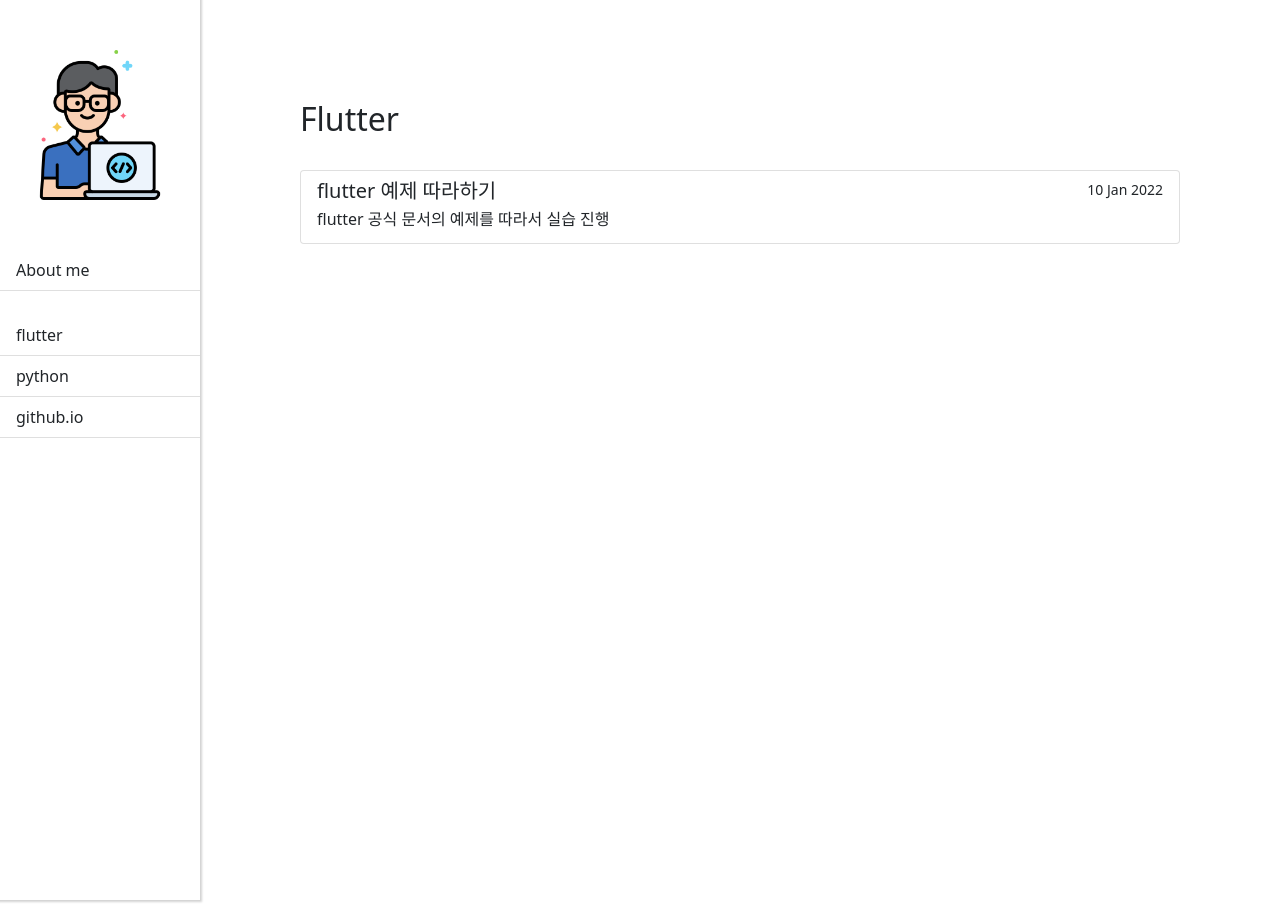
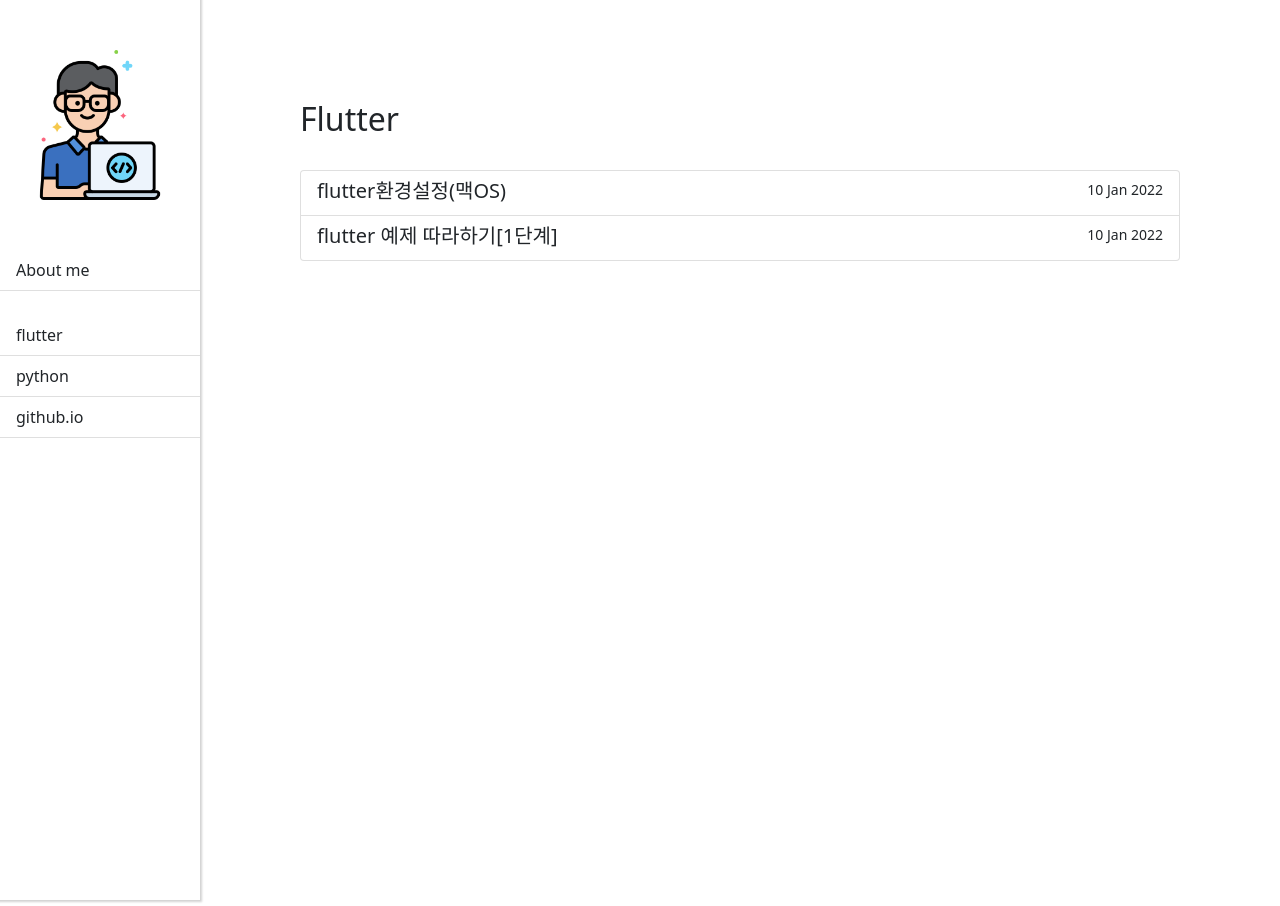
Before and after one commit to daegkim/daegkim.github.io, a Jekyll site: the page built from flutter.html, in a window 1280 px wide. Built offline with Jekyll 4.4.1, drawn with Linux system fonts in a browser that asks for light colours; some of the changed lines change nothing that is shown.

Commit message:
문서 다시 작성 1. 문서에 이미지 추가(잘 적용되는지 확인해야함.)

````diff
--- a/_flutter/flutter-env-setting.markdown
+++ b/_flutter/flutter-env-setting.markdown
@@ -1,29 +1,41 @@
 ---
 layout: post
-title:  "flutter 예제 따라하기"
+title:  "flutter환경설정(맥OS)"
 date:   2022-01-10
-excerpt_separator: <!--more-->
 ---
-flutter 공식 문서의 예제를 따라서 실습 진행
-<!--more-->
+## 환경설정
+### 1. flutter sdk설치
+- [다운로드 경로](https://storage.googleapis.com/flutter_infra_release/releases/stable/macos/flutter_macos_2.8.1-stable.zip)에서 다운로드
+  - 한국 flutter.dev에는 이상하게 링크가 깨져 있어서 가져왔습니다.
+  - 혹은 `git clone -b master https://github.com/flutter/flutter.git` 으로 클론해도 잘 됩니다.
+- 원하는 곳에 압축 해제
+- `cd /` 입력 후 `vim .zshrc`
+- `.zshrc`에 `export PATH="$PATH:{압축해제한 절대경로(?)}/flutter/bin`입력 후 저장
+  - [예시] `export PATH="$PATH:Users/daegeunkim/development/flutter/bin"`
+- `source .zshrc` 입력
+- `flutter --version`으로 정상 세팅 확인
 
-### 1~2단계 실습내용
-1. flutter create my_app
-(app이름 지을 때, under bar만 가능)
+### 2. xcode 설치
+- xcode 설치
+- xcode에 있는 모바일 시뮬레이터를 `open -a simulator`로 시작
 
-2. vscode에서 해당 폴더로 이동
-`cd /my_app`
+### 3. flutter sample app 실행
+- 터미널로 app실행
+```bash
+flutter create my_app
+cd my_app
+flutter run
+/* react와 유사함 */
+```
+- vscode로 app실행
+  - Extension설치 : Flutter
+  - vscode로 프로젝트 오픈
+  - `open -a simulator`로 시뮬레이터 켜기
+  - vscode 우측 하단에 no devices를 클릭해서 시뮬레이터 선택
+    - ![우측하단]("../assets/images/vscode-simulator.png")
+  - F5 혹은 디버깅 버튼 눌러서 디버깅 시작
 
-3. 메인 소스 수정
-`my_app/lib/main.dart` 내의 소스를 전부 복붙
-
-4. pubspec.yaml에 패키지 추가(package.json과 유사한 기능으로 보임)
-	- `my_app/pubspec.yaml`에 "english_words"를 추가
-    - 공식문서에는 english_words의 버전을 3.1.0으로 가져오라고 하지만 에러 발생함. 이에 4.0.0(최신버전)으로 가져오니 에러 발생하지 않음
-
-5. 시뮬레이터 중앙에 랜덤하게 문자가 입력되는 것을 확인
-- `open -a Simulator`
-- vscode에서 우측 하단에서 방금 켠 시뮬레이터 선택
-- F5로 디버깅 시작
-	- 디버깅 툴은 flutter & dart 선택
-- 소스를 저장할 때마다 hot reload로 인하여 시뮬레이터 중앙에 랜덤하게 문자 입력되는 것을 확인
+### 4. 아이폰으로 배포(나중에 필요하면 진행..)
+- 공식문서 가이드를 따라가던 중에 문제가 생긴 것이 있어서 공유
+- 내 애플 계정을 개발자 계정으로 등록해야 함
+  - [경로](https://developer.apple.com/account/)
--- /dev/null
+++ b/_flutter/flutter-practice1.markdown
@@ -0,0 +1,64 @@
+---
+layout: post
+title:  "flutter 예제 따라하기[1단계]"
+date:   2022-01-10
+---
+## 실습내용
+### 1. flutter create my_app
+- (app이름 지을 때, under bar만 가능)
+
+### 2. vscode에서 해당 폴더로 이동
+- `cd /my_app`
+
+### 3. 메인 소스 수정
+- `my_app/lib/main.dart` 내의 소스를 전부 복붙
+
+### 4. pubspec.yaml에 패키지 추가(package.json)
+- `flutter pub add english_words`로 가져오는게 더 편하다고 본다.(npm install)
+- `my_app/pubspec.yaml`에 "english_words"를 추가
+- 공식문서에는 english_words의 버전을 3.1.0으로 가져오라고 하지만 에러 발생함. 이에 4.0.0(최신버전)으로 가져오니 에러 발생하지 않음
+
+### 5. 시뮬레이터 중앙에 랜덤하게 문자가 입력되는 것을 확인
+- `open -a Simulator`
+- vscode에서 우측 하단에서 방금 켠 시뮬레이터 선택
+- F5로 디버깅 시작 후 디버깅 툴은 flutter & dart 선택
+- 소스를 저장할 때마다 hot reload로 인하여 시뮬레이터 중앙에 랜덤하게 문자 입력되는 것을 확인
+
+<br/>
+
+## 소스분석
+### 1. `void main() => runApp(MyApp());`
+- c, java처럼 main()부터 실행된다.
+- 화살표형 함수다. `const main = () => console.log('hello world')`
+- 객체 생성시 `new MyApp()`에서 `new`는 생략한다.
+
+### 2. `class MyApp extends StatelessWidget`
+- StatelessWidget을 상속.
+- 모든 요소들은 Widget으로 표현한다.
+- StatelessWidget은 react에서의 state가 없다는 뜻이다. 이는 state의 변경을 감지하지 않는다는 뜻이 된다.
+
+### 3. `@override`
+- java에서의 역할과 동일. 상속받은 class의 함수를 덮어쓴다.
+
+### 4. `Widget build(BuildContext context)`
+- build함수는 tree에 삽입될 때 호출하는 함수이며 이 함수에서 리턴하는 위젯을 트리에 삽입 시킨다. 트리에서의 위치를 BuildContext를 통해 지정한다.
+
+### 5. `return MaterialApp(title: 'Startup Name Generator', home: RandomWords());`
+- MaterialApp이라는 layout위젯이며 이 위젯의 하위 노드로 들어갈 위젯을 또 넣어준다. 이 위젯의 사용법은 home에 위젯을 담아서 넣는 것이다.
+
+### 6. `RandomWordsState createState() => RandomWordsState();`
+- RandomWords라는 위젯의 state와 RandomWordsState를 연결하는 메소드라고 보면 된다.
+- RandomWords라는 위젯은 `extends StatefulWidget`으로 state가 필요하다.
+
+### 7. `class RandomWordsState extends State<RandomWords>`
+- RandomWordsState는 State인데 RandomWords위젯에서 사용될 State라고 생각하면 될 것 같다.
+
+### 8. `RandomWordsState`내부의 `build()`
+- 내 생각엔 state가 바뀔 때 빌드될 항목들을 반환하는 것으로 보인다. 즉, RandomWords의 state가 바뀔 때 build되는 내용이 RandomWordsState에 작성되어 있는 것이다. ~~그래서 사실 마음에 안든다.~~
+
+### 9. `Scaffold`
+- MaterialApp과 같은 layout위젯으로 생각했다.
+
+
+# 참조
+- https://pks2974.medium.com/flutter-%EA%B0%84%EB%8B%A8-%EC%A0%95%EB%A6%AC%ED%95%98%EA%B8%B0-9532e16aff57
--- a/flutter.html
+++ b/flutter.html
@@ -10,7 +10,6 @@
         <h5 class="mb-1">{{ flutter.title }}</h5>
         <small>{{ flutter.date | date_to_string }}</small>
       </div>
-      <p class="mb-1">{{ flutter.excerpt | strip_html | truncatewords: 20 }}</p>
     </a>
   {% endfor %}
 </div>
````
Also changed, not shown: assets/images/vscode-simulator.png (added).
